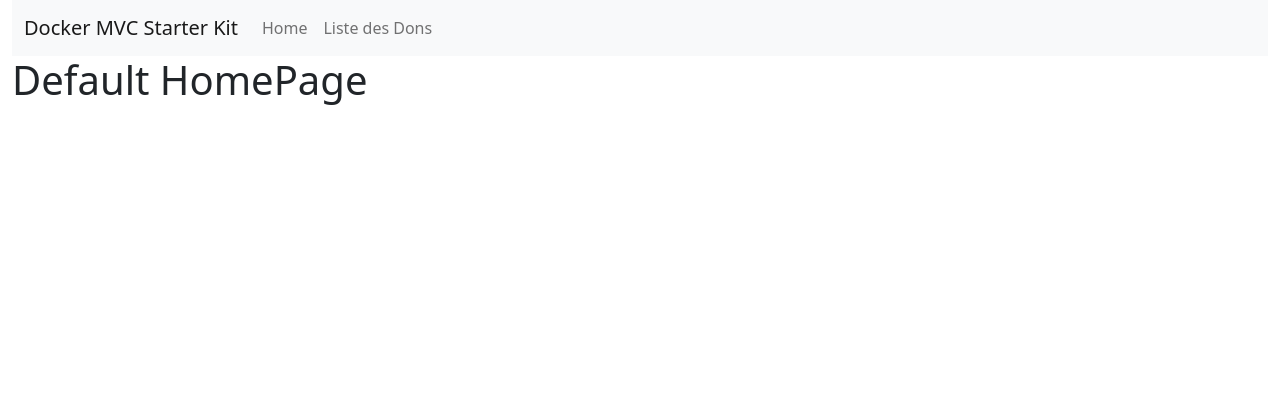
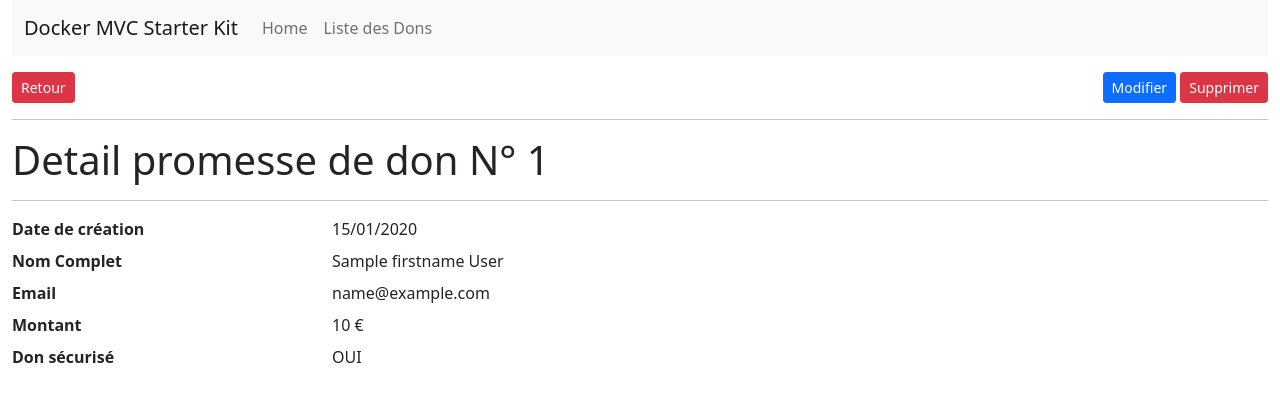
Before and after one commit to studoo-app/tp-APM, a PHP site: template app/templates/promesse_don/detail.html.twig in a window 1280 px wide. Shown: the top 402 px of the page. Run offline with PHP 8.4, Linux system fonts and the light colour scheme; the template is opened without the code that fills it: most values are stand-ins (such as "Sample title", 1, 10 or a date in 2020); some libraries are stand-ins or nearby versions.

Commit message:
Add feature detail

```diff
--- a/app/src/Controller/DetailPromesseDonController.php
+++ b/app/src/Controller/DetailPromesseDonController.php
@@ -5,6 +5,7 @@ namespace Apps\Controller;
 use Apps\Core\Controller\Request;
 use Apps\Core\View\TwigCore;
 use Apps\Core\Controller\ControllerInterface;
+use Apps\Model\PromesseDonModel;
 use Twig\Error\LoaderError;
 use Twig\Error\RuntimeError;
 use Twig\Error\SyntaxError;
@@ -19,9 +20,10 @@ class DetailPromesseDonController implements ControllerInterface
     public function execute(Request $request)
     {
         $twig = TwigCore::getEnvironment();
+        $dataModel = new PromesseDonModel();
 
-        return $twig->render('home/home.html.twig', [
-            'visu' => false
+        return $twig->render('promesse_don/detail.html.twig', [
+            'promesseDon' => $dataModel->get($request->getVars()['id'])
         ]);
     }
 }
--- a/app/templates/promesse_don/detail.html.twig
+++ b/app/templates/promesse_don/detail.html.twig
@@ -3,6 +3,27 @@
 {% block title %}Home{% endblock %}
 
 {% block content %}
-    <h1>Default HomePage</h1>
 
+    <div class="hstack gap-2 d-flex justify-content-between mt-3">
+        <a class="btn btn-danger btn-sm" href="/dons">Retour</a>
+        <div>
+            <a class="btn btn-primary btn-sm" href="/dons/{{ promesseDon.id }}/modifier">Modifier</a>
+            <a class="btn btn-danger btn-sm" href="/dons/{{ promesseDon.id }}/supprimer">Supprimer</a>
+        </div>
+    </div>
+    <hr/>
+    <h1>Detail promesse de don N° {{ promesseDon.id }}</h1>
+    <hr/>
+    <dl class="row">
+        <dt class="col-sm-3">Date de création</dt>
+        <dd class="col-sm-9">{{ promesseDon.createdAt | date('d/m/Y') }}</dd>
+        <dt class="col-sm-3">Nom Complet</dt>
+        <dd class="col-sm-9">{{ promesseDon.firstname }} {{ promesseDon.lastname }}</dd>
+        <dt class="col-sm-3">Email</dt>
+        <dd class="col-sm-9">{{ promesseDon.email }}</dd>
+        <dt class="col-sm-3">Montant</dt>
+        <dd class="col-sm-9">{{ promesseDon.amount }} €</dd>
+        <dt class="col-sm-3">Don sécurisé</dt>
+        <dd class="col-sm-9">{{ promesseDon.honoredAt ? 'OUI' : 'NON' }}</dd>
+    </dl>
 {% endblock %}
--- a/app/templates/promesse_don/liste.html.twig
+++ b/app/templates/promesse_don/liste.html.twig
@@ -4,7 +4,7 @@
 
 {% block content %}
     <h1>Liste des promesses de dons</h1>
-
+    <hr/>
     <table class="table">
         <thead>
         <tr class="text-center">
```
